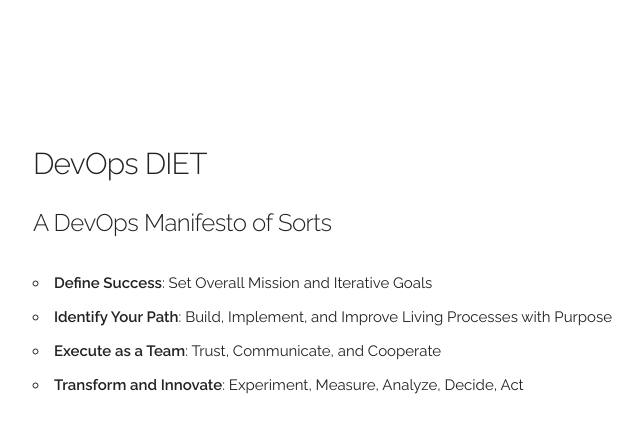
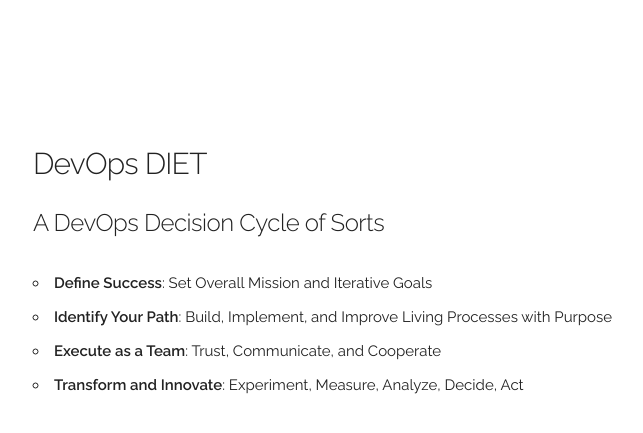
Before and after one commit to mcgonagle/artioml.net, a PHP site: page / in a window 1280 px wide. Shown: the top 433 px of the page, without its empty margins (127-770 px from the left). Run offline with PHP 8.4, Linux system fonts and the light colour scheme.

Commit message:
changed language

```diff
--- a/index.php
+++ b/index.php
@@ -35,7 +35,7 @@
 		<div class="container">
 			<div class="docs-section" style="margin-top: 15%">
 				<h4 class="animate fadeInDown one">DevOps DIET</h4>
-				<h5 class="animate fadeIn two">A DevOps Manifesto of Sorts</h5>
+				<h5 class="animate fadeIn two">A DevOps Decision Cycle of Sorts</h5>
 			</div>
 			<div class="docs-section animate fadeIn three" style="margin-top: 30px">
        <ul>
```
